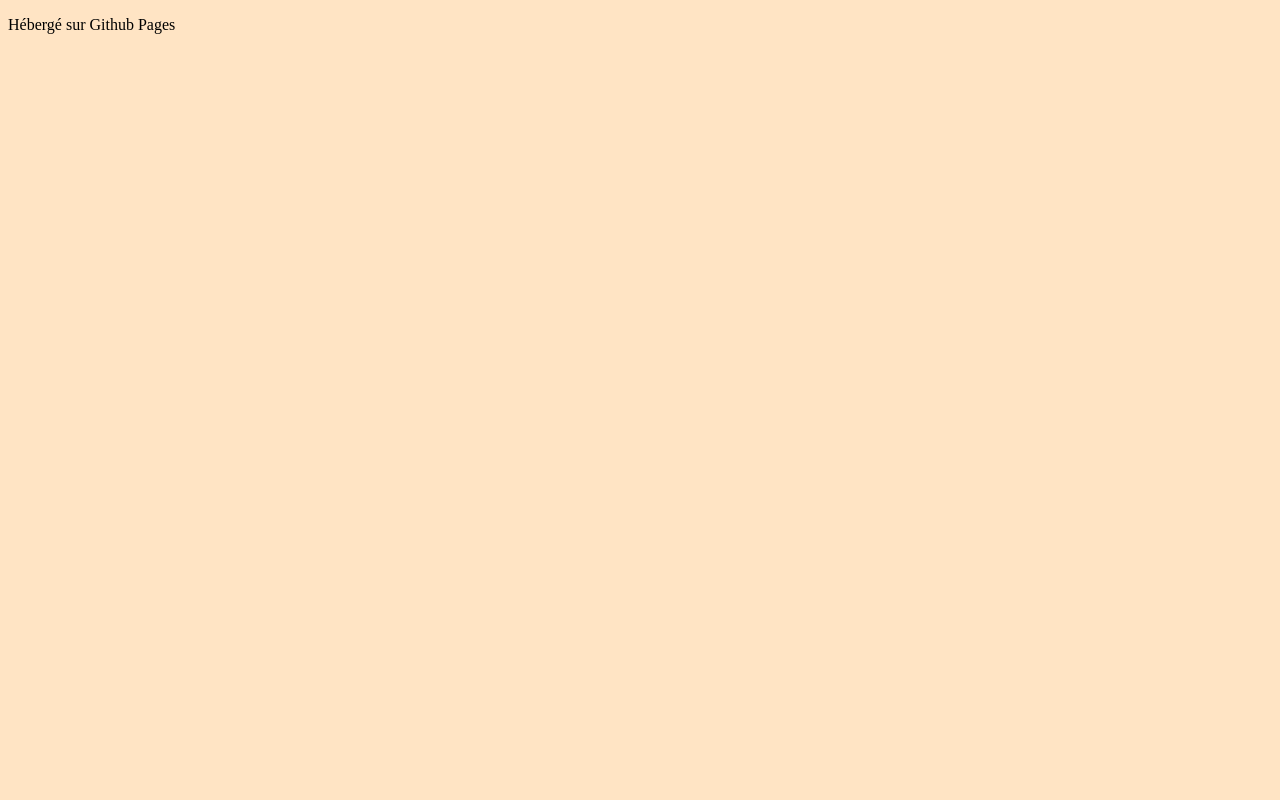
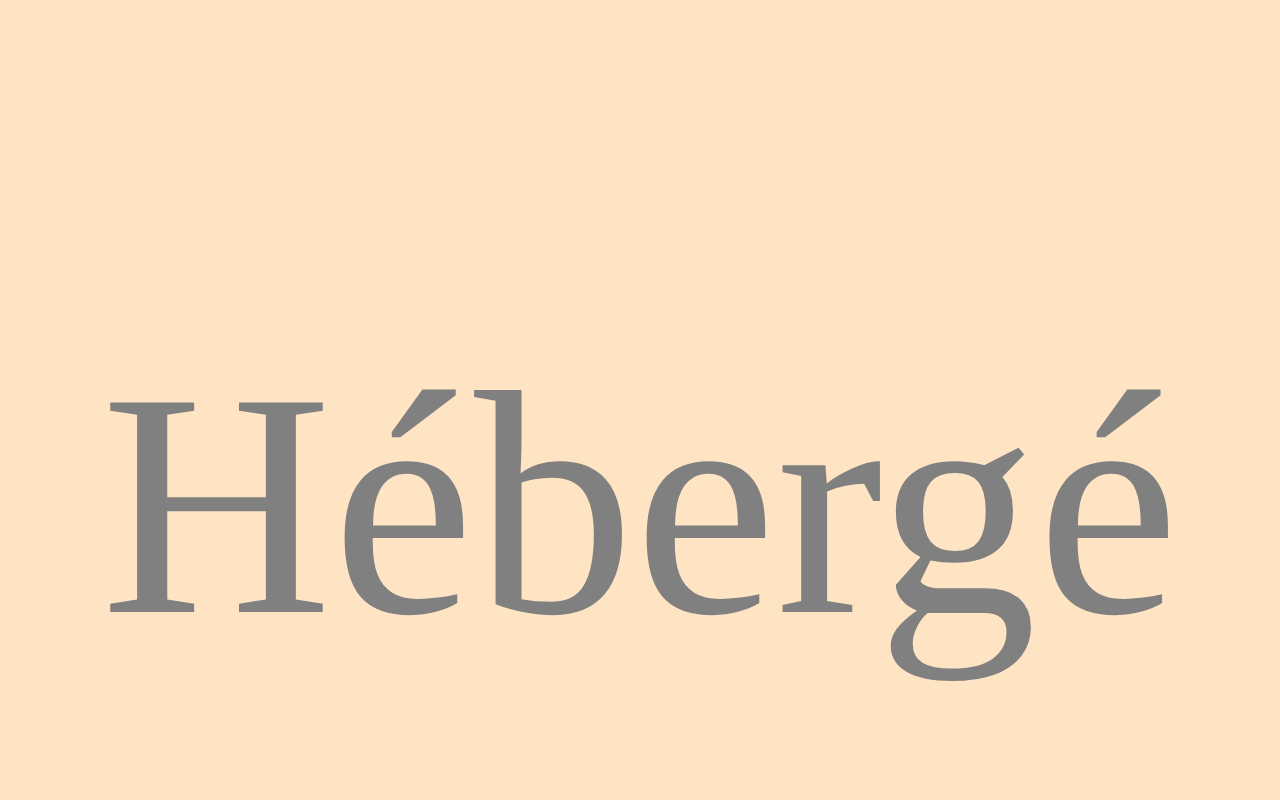
Before and after one commit to TashaGreta/test_pages, a plain HTML site: page index.html in a window 1280 px wide. Shown: the top 800 px of the page. Drawn offline with Linux system fonts and the light colour scheme.

Commit message:
Update style.css

```diff
--- a/style.css
+++ b/style.css
@@ -1,3 +1,6 @@
 body {
     background-color: bisque;
+    color: grey;
+    font-size: 20em;
+    text-align: center;
 }
```
